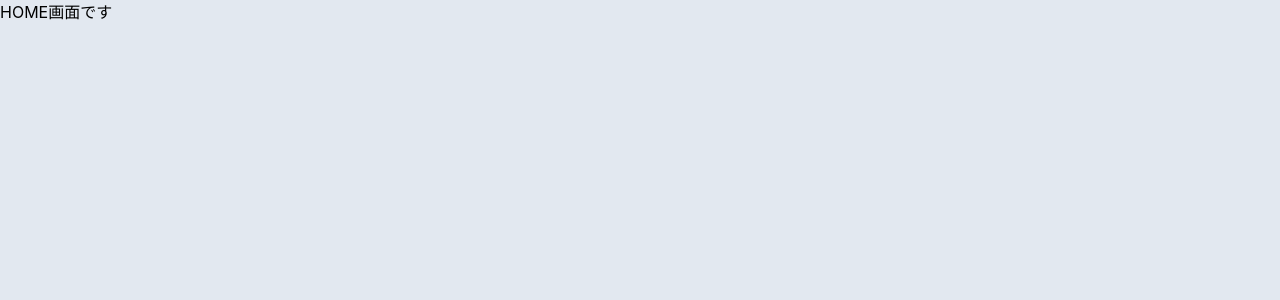
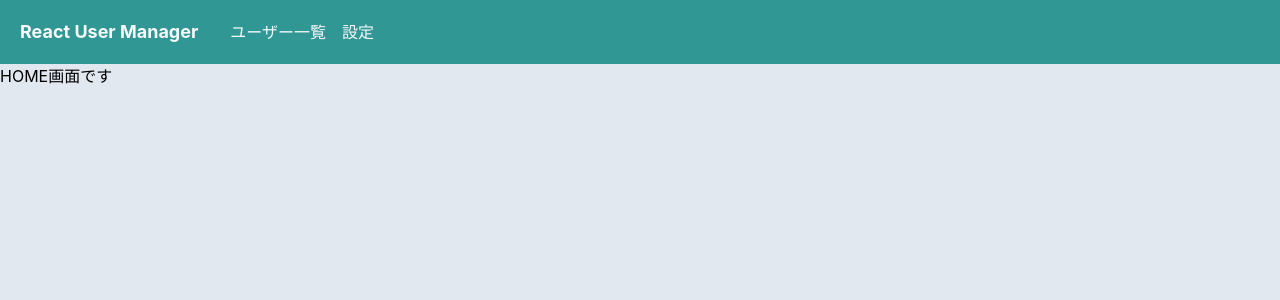
Before and after one commit to nakaji0210/u-react-user-manager, a React (Create React App) app: page /home in a window 1280 px wide. Shown: the top 300 px of the page. Built offline with nearby package versions, Linux system fonts and the light colour scheme.

Commit message:
ヘッダーの仮作成

```diff
--- a/package.json
+++ b/package.json
@@ -4,6 +4,7 @@
   "private": true,
   "dependencies": {
     "@chakra-ui/react": "^1.7.4",
+    "@chakra-ui/icons": "^2.0.0",
     "@emotion/react": "^11.7.1",
     "@emotion/styled": "^11.6.0",
     "@testing-library/jest-dom": "^5.16.1",
--- /dev/null
+++ b/src/components/organisms/layout/Header.tsx
@@ -0,0 +1,69 @@
+import {
+  Box,
+  Button,
+  Drawer,
+  DrawerBody,
+  DrawerContent,
+  DrawerOverlay,
+  Flex,
+  Heading,
+  IconButton,
+  Link,
+  useDisclosure,
+} from "@chakra-ui/react";
+import { HamburgerIcon } from "@chakra-ui/icons";
+import { memo, VFC } from "react";
+
+export const Header: VFC = memo(() => {
+  const { isOpen, onOpen, onClose } = useDisclosure();
+  return (
+    <>
+      <Flex
+        as="nav"
+        bg="teal.500"
+        color="gray.50"
+        align="center"
+        justify="space-between"
+        padding={{ base: 3, md: 5 }}
+      >
+        <Flex align="center" as="a" mr={8} _hover={{ cursor: "pointer" }}>
+          <Heading as="h1" fontSize={{ base: "md", md: "lg" }}>
+            React User Manager
+          </Heading>
+        </Flex>
+
+        <Flex
+          align="center"
+          fontsize="sm"
+          flexGrow={2}
+          display={{ base: "none", md: "flex" }}
+        >
+          <Box pr={4}>
+            <Link>ユーザー一覧</Link>
+          </Box>
+          <Link>設定</Link>
+        </Flex>
+
+        <IconButton
+          aria-label="メニューボタン"
+          icon={<HamburgerIcon />}
+          size="sm"
+          variant="unstyled"
+          display={{ base: "block", md: "none" }}
+          onClick={onOpen}
+        />
+      </Flex>
+      <Drawer placement="right" size="xs" onClose={onClose} isOpen={isOpen}>
+        <DrawerOverlay>
+          <DrawerContent>
+            <DrawerBody p={0} bg="gray.100">
+              <Button w="100%">TOP</Button>
+              <Button w="100%">ユーザー一覧</Button>
+              <Button w="100%">設定</Button>
+            </DrawerBody>
+          </DrawerContent>
+        </DrawerOverlay>
+      </Drawer>
+    </>
+  );
+});
--- /dev/null
+++ b/src/components/templates/HeaderLayout.tsx
@@ -0,0 +1,16 @@
+import { memo, ReactNode, VFC } from "react";
+import { Header } from "../organisms/layout/Header";
+
+type Props = {
+  children: ReactNode;
+};
+
+export const HeaderLayout: VFC<Props> = memo((props) => {
+  const { children } = props;
+  return (
+    <>
+      <Header />
+      {children}
+    </>
+  );
+});
--- a/src/router/HomeRouters.tsx
+++ b/src/router/HomeRouters.tsx
@@ -4,14 +4,17 @@
 import { Page404 } from "../components/pages/Page404";
 import { Setting } from "../components/pages/Setting";
 import { UserManagement } from "../components/pages/UserManagement";
+import { HeaderLayout } from "../components/templates/HeaderLayout";
 
 export const HomeRouters = () => {
-return (
-  <Routes>
-          <Route path="/" element={ <Home />} />
-          <Route path="/user_management" element={ <UserManagement />} />
-          <Route path="/setting" element={<Setting />} />
-          <Route path="/*" element={<Page404 />} />
-</Routes>
-  )
-}
+  return (
+    <HeaderLayout>
+      <Routes>
+        <Route path="/" element={<Home />} />
+        <Route path="/user_management" element={<UserManagement />} />
+        <Route path="/setting" element={<Setting />} />
+        <Route path="/*" element={<Page404 />} />
+      </Routes>
+    </HeaderLayout>
+  );
+};
```
Also changed, not shown: 1 other file (tests, documents, lock files or other folders).
